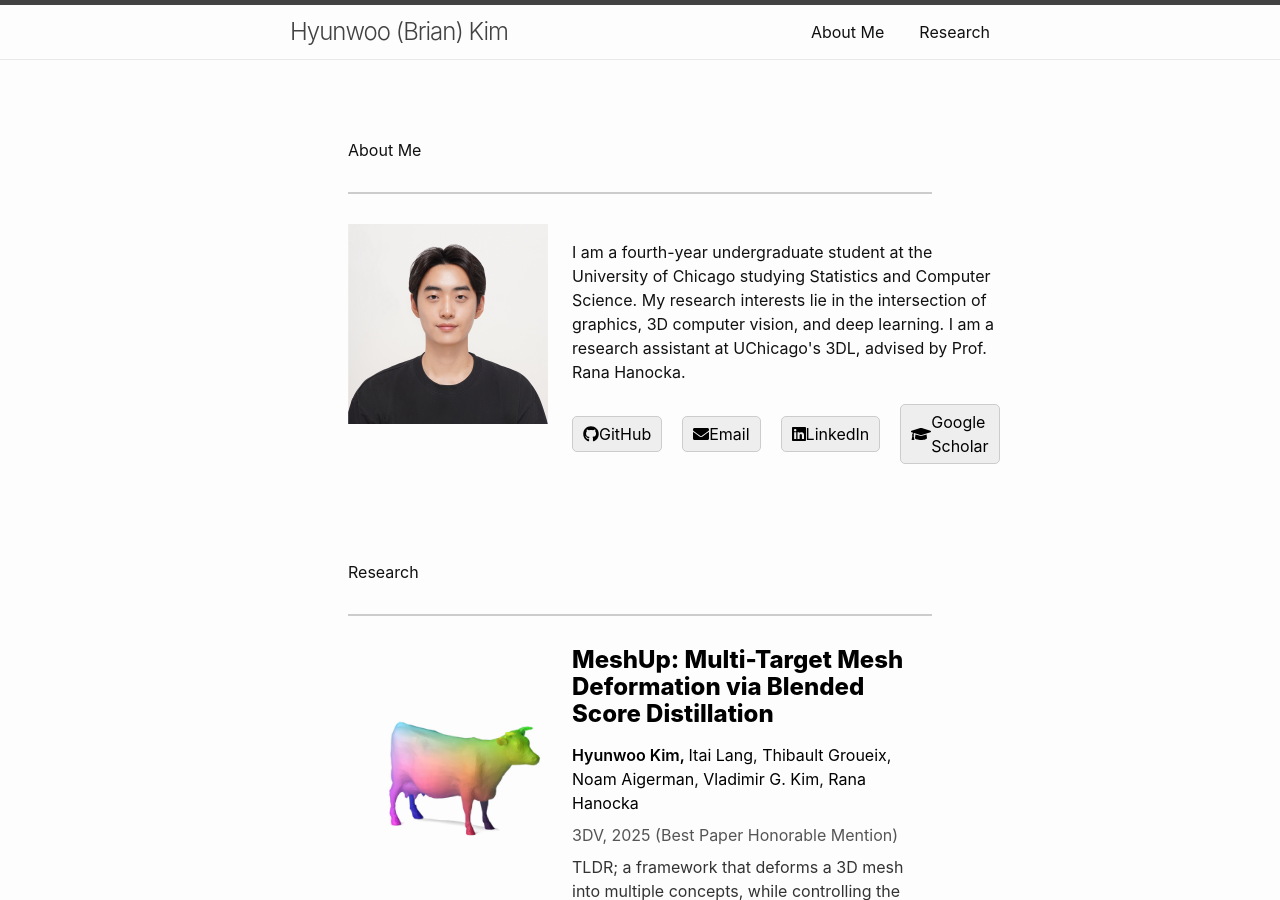
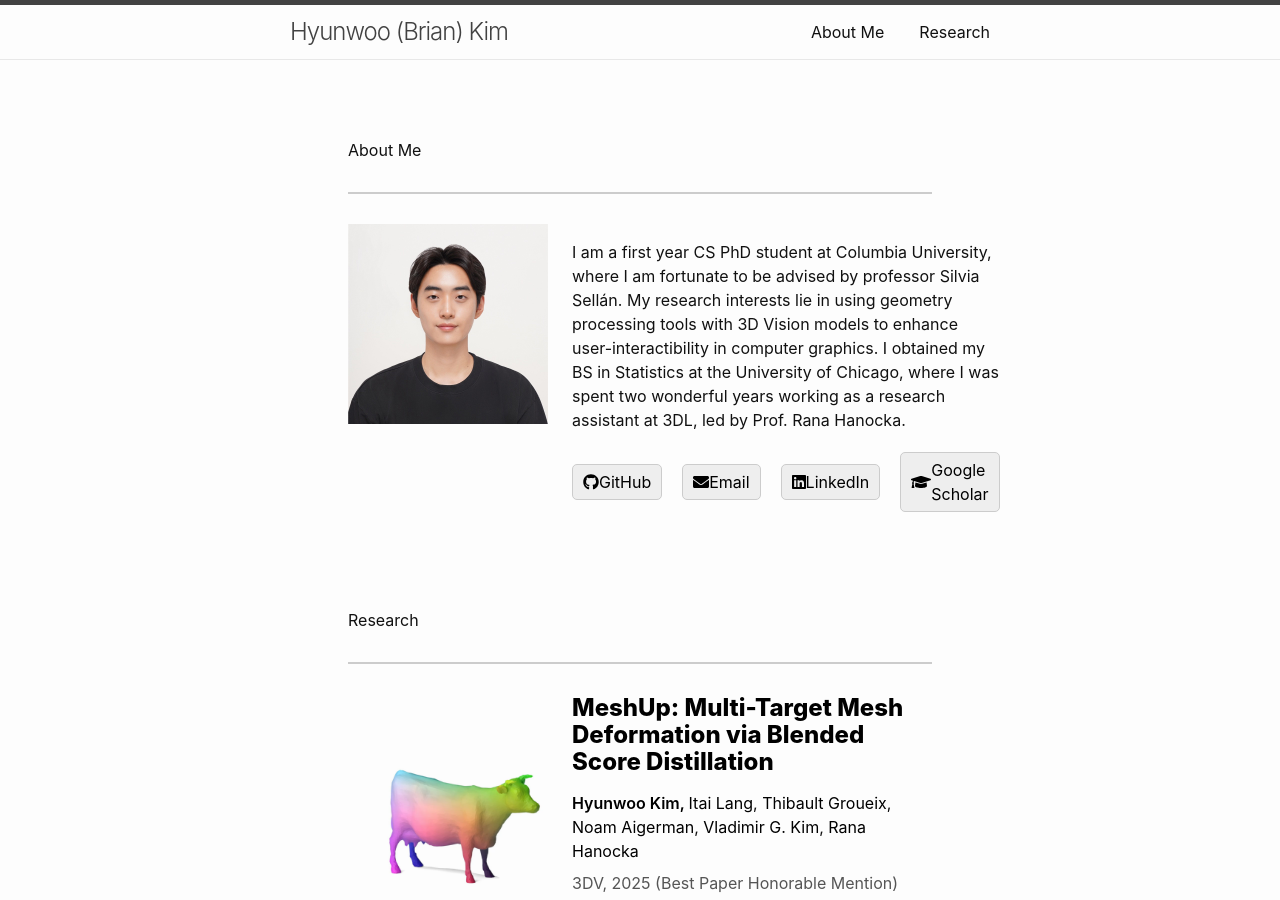
Before and after one commit to hywkim-brian/site, a Jekyll site: the page built from index.md, in a window 1280 px wide and 900 px high. Built offline with Jekyll 4.4.1, drawn with Linux system fonts in a browser that asks for light colours; nearby versions of some CDN libraries; some web fonts are replaced; library files that are not in the unit come from our copies; a style sheet for code colours, icons or effects is not loaded.

Commit message:
content update

```diff
--- a/_config.yml
+++ b/_config.yml
@@ -14,7 +14,7 @@ bio:
   id: bio
   title: "About me"
   content: |
-    <p>I am a fourth-year undergraduate student at the University of Chicago studying Statistics and Computer Science. My research interests lie in the intersection of graphics, 3D computer vision, and deep learning. I am a research assistant at UChicago's 3DL, advised by Prof. Rana Hanocka.</p>
+    <p>I am a first year CS PhD student at Columbia University, where I am fortunate to be advised by professor Silvia Sellán. My research interests lie in using geometry processing tools with 3D Vision models to enhance user-interactibility in computer graphics. I obtained my BS in Statistics at the University of Chicago, where I was spent two wonderful years working as a research assistant at 3DL, led by Prof. Rana Hanocka.</p>
 
 # The `>` after `description:` means to ignore line-breaks until next key.
 # If you want to omit the line-break after the end of text, use `>-` instead.
```
